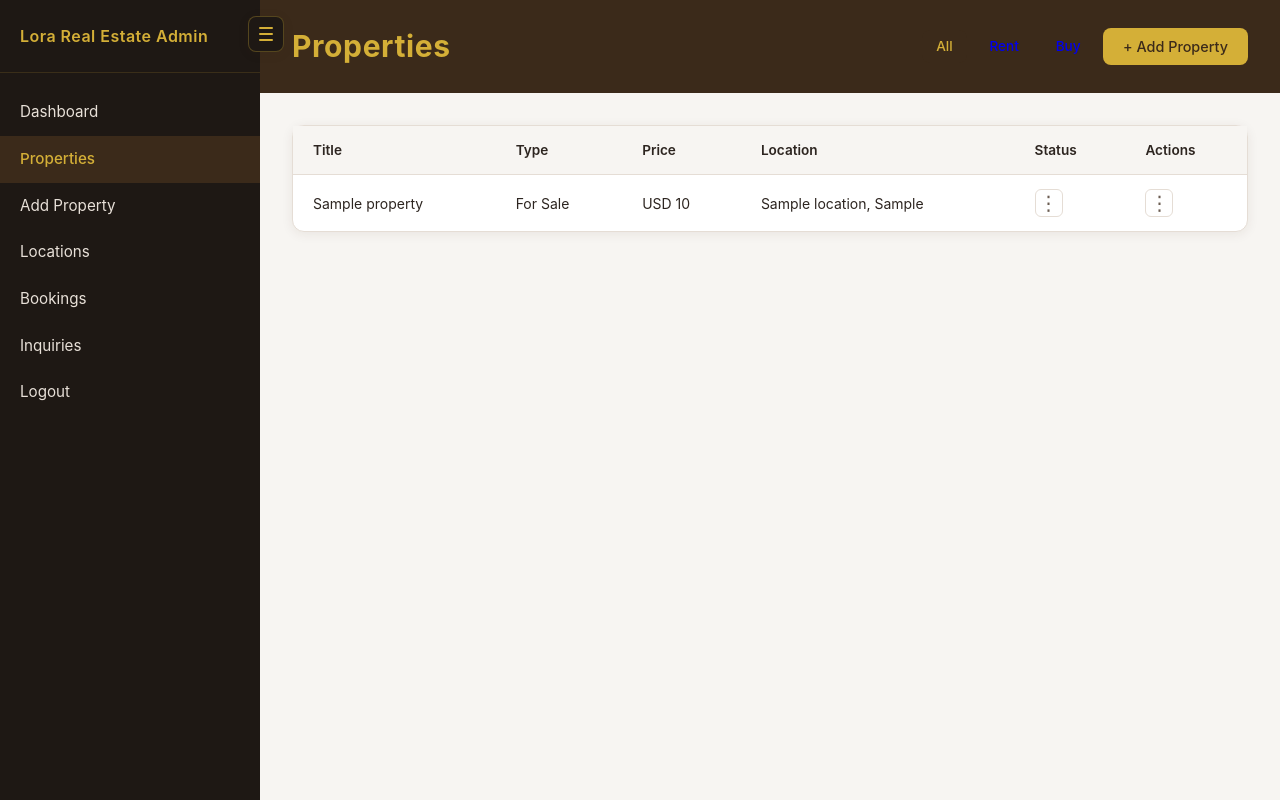
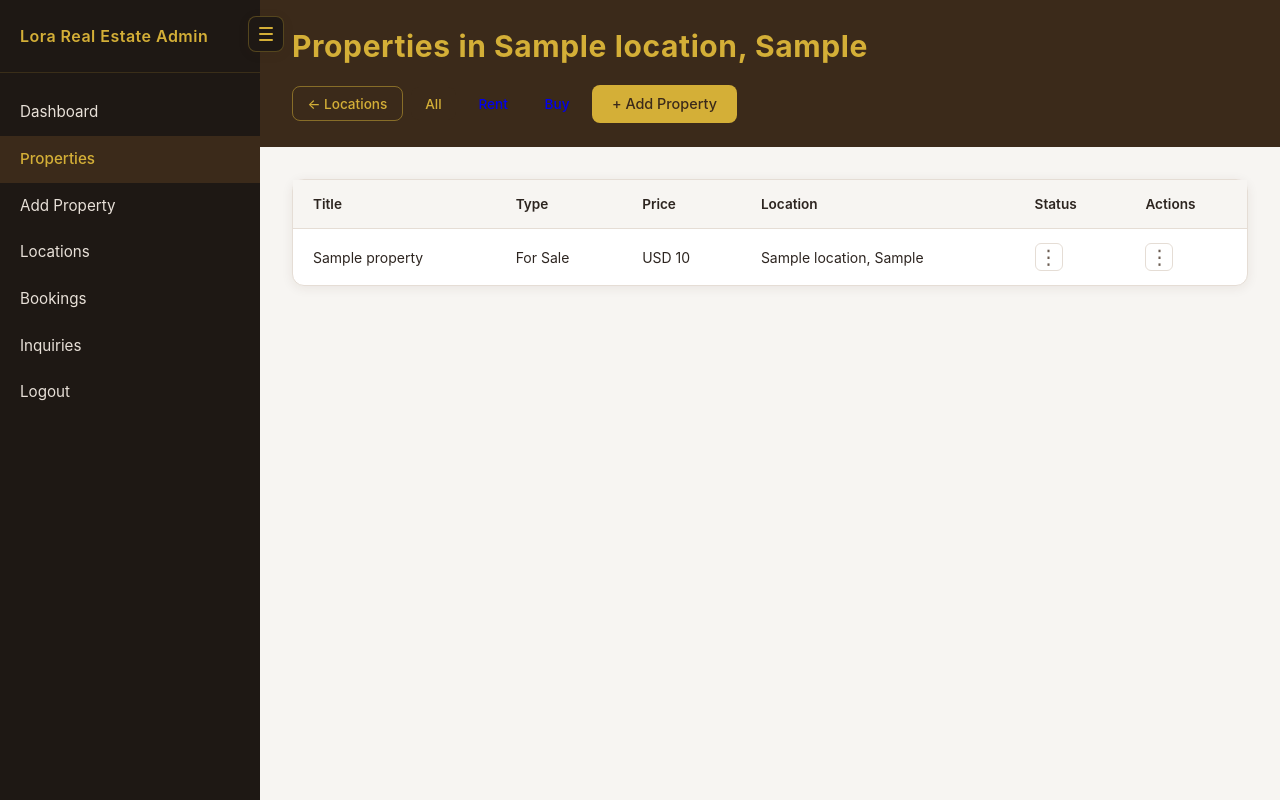
Before and after one commit to Collins44-mark/lorarealestate, a Django app: page /admin/properties/?location=1 in a window 1280 px wide. Run offline with Django 5.2, Linux system fonts and the light colour scheme; a user stored in the database is signed in; tables that the repository leaves empty hold one stand-in row (values such as "Sample post"); parts of the project's set-up code (start-up, migrations or seed data) failed here and were passed over.

Commit message:
Locations page: click location/property count to view properties in that location
Co-authored-by: Cursor <cursoragent@cursor.com>

```diff
--- a/backend/config/admin_views.py
+++ b/backend/config/admin_views.py
@@ -176,14 +176,22 @@ def dashboard(request):
 def property_list(request):
     properties = Property.objects.select_related("location").order_by("-created_at")
     listing_type = request.GET.get("type")
+    location_id = request.GET.get("location")
+    location_filter = None
     if listing_type == "rent":
         properties = properties.filter(listing_type="rent")
     elif listing_type == "sale":
         properties = properties.filter(listing_type="sale")
+    if location_id:
+        try:
+            location_filter = Location.objects.get(pk=location_id)
+            properties = properties.filter(location=location_filter)
+        except (Location.DoesNotExist, ValueError):
+            pass
     return render(
         request,
         "lora_admin/property_list.html",
-        {"properties": properties, "page_title": "Properties"},
+        {"properties": properties, "page_title": "Properties", "location_filter": location_filter},
     )
 
 
@@ -388,14 +396,10 @@ def property_delete(request, pk):
 def locations_list(request):
     locations = Location.objects.order_by("city", "name")
     locations_with_count = [(loc, loc.properties.count()) for loc in locations]
-    form = LocationForm(request.POST or None)
-    if request.method == "POST" and form.is_valid():
-        form.save()
-        return redirect(reverse("lora_admin:locations"))
     return render(
         request,
         "lora_admin/locations.html",
-        {"locations_with_count": locations_with_count, "form": form, "page_title": "Locations"},
+        {"locations_with_count": locations_with_count, "page_title": "Locations"},
     )
 
 
--- a/backend/config/static/lora_admin/admin.css
+++ b/backend/config/static/lora_admin/admin.css
@@ -1216,6 +1216,15 @@ body.lora-admin {
   color: var(--gold);
 }
 
+.location-link {
+  color: var(--accent);
+  font-weight: 500;
+}
+
+.location-link:hover {
+  text-decoration: underline;
+}
+
 
 /* Confirm delete */
 .confirm-delete {
--- a/backend/config/templates/lora_admin/locations.html
+++ b/backend/config/templates/lora_admin/locations.html
@@ -18,9 +18,9 @@
     <tbody>
       {% for loc, count in locations_with_count %}
       <tr>
-        <td>{{ loc.name }}</td>
+        <td><a href="{% url 'lora_admin:property_list' %}?location={{ loc.pk }}" class="location-link">{{ loc.name }}</a></td>
         <td>{{ loc.city }}</td>
-        <td>{{ count }}</td>
+        <td><a href="{% url 'lora_admin:property_list' %}?location={{ loc.pk }}" class="location-link">{{ count }}</a></td>
         <td>
           <div class="action-btns">
             <a href="{% url 'lora_admin:location_edit' loc.pk %}" class="btn btn-edit">Edit</a>
--- a/backend/config/templates/lora_admin/property_list.html
+++ b/backend/config/templates/lora_admin/property_list.html
@@ -2,11 +2,14 @@
 
 {% block content %}
 <div class="page-header">
-  <h1>Properties</h1>
+  <h1>{% if location_filter %}Properties in {{ location_filter.name }}, {{ location_filter.city }}{% else %}Properties{% endif %}</h1>
   <div class="page-actions">
-    <a href="{% url 'lora_admin:property_list' %}" class="btn btn-sm{% if not request.GET.type %} active{% endif %}">All</a>
-    <a href="{% url 'lora_admin:property_list' %}?type=rent" class="btn btn-sm{% if request.GET.type == 'rent' %} active{% endif %}">Rent</a>
-    <a href="{% url 'lora_admin:property_list' %}?type=sale" class="btn btn-sm{% if request.GET.type == 'sale' %} active{% endif %}">Buy</a>
+    {% if location_filter %}
+    <a href="{% url 'lora_admin:locations' %}" class="btn btn-sm btn-outline">← Locations</a>
+    {% endif %}
+    <a href="{% url 'lora_admin:property_list' %}{% if location_filter %}?location={{ location_filter.pk }}{% endif %}" class="btn btn-sm{% if not request.GET.type %} active{% endif %}">All</a>
+    <a href="{% url 'lora_admin:property_list' %}?type=rent{% if location_filter %}&location={{ location_filter.pk }}{% endif %}" class="btn btn-sm{% if request.GET.type == 'rent' %} active{% endif %}">Rent</a>
+    <a href="{% url 'lora_admin:property_list' %}?type=sale{% if location_filter %}&location={{ location_filter.pk }}{% endif %}" class="btn btn-sm{% if request.GET.type == 'sale' %} active{% endif %}">Buy</a>
     <a href="{% url 'lora_admin:property_add' %}" class="btn btn-primary">+ Add Property</a>
   </div>
 </div>
```
